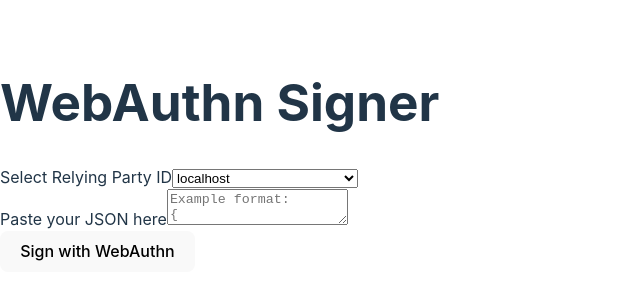
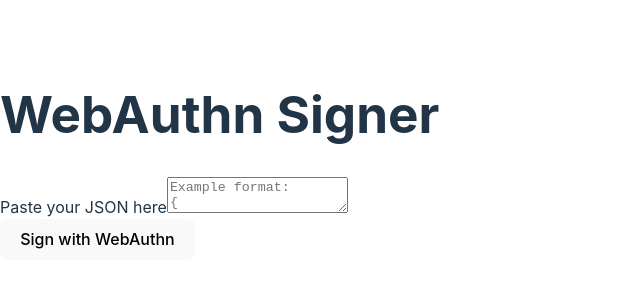
Before and after one commit to WatameBytes/webauthn-signer, a React (Vite) app: page / in a window 1280 px wide. Shown: the part 244-544 px from the top of the page, without its empty margins (0-640 px from the left). Built offline with nearby package versions, Linux system fonts and the light colour scheme; the HTML template or start-up script is replaced by a standard one.

Commit message:
Update App.jsx

```diff
--- a/src/App.jsx
+++ b/src/App.jsx
@@ -6,7 +6,6 @@
   const [status, setStatus] = useState('');
   const [error, setError] = useState('');
   const [output, setOutput] = useState('');
-  const [selectedRpId, setSelectedRpId] = useState('localhost');
 
   const handleSign = async () => {
     try {
@@ -16,15 +15,10 @@
       // Parse the input JSON
       const data = JSON.parse(jsonInput);
 
-      // Parse the publicKeyCredentialCreationOptions and modify rpId
+      // Parse the publicKeyCredentialCreationOptionsJson
       const parsedOptions = JSON.parse(data.publicKeyCredentialCreationOptionsJson);
 
-      // Update the rpId
-      if (parsedOptions.publicKey && parsedOptions.publicKey.rp) {
-        parsedOptions.publicKey.rp.id = selectedRpId;
-      }
-
-      setStatus('Creating credentials with rpId: ' + selectedRpId);
+      setStatus('Creating credentials...');
 
       // Create the credential using the library
       const credential = await webauthnJson.create(parsedOptions);
@@ -41,7 +35,6 @@
       };
 
       setStatus('Signing completed successfully!');
-
       // Create formatted output string with custom headers
       const formattedOutput = `# Header format Object version:\n${JSON.stringify(resultObject, null, 2)}\n\n# Header format String version:\n${JSON.stringify(resultString, null, 2)}`;
       setOutput(formattedOutput);
@@ -60,20 +53,6 @@
 
         <div>
           <label className="block text-sm font-medium text-gray-700 mb-2">
-            Select Relying Party ID
-          </label>
-          <select
-            value={selectedRpId}
-            onChange={(e) => setSelectedRpId(e.target.value)}
-            className="w-full px-3 py-2 border rounded-md bg-white"
-          >
-            <option value="localhost">localhost</option>
-            <option value="webauthn-signer.vercel.app">webauthn-signer.vercel.app</option>
-          </select>
-        </div>
-
-        <div>
-          <label className="block text-sm font-medium text-gray-700 mb-2">
             Paste your JSON here
           </label>
           <textarea
@@ -83,7 +62,7 @@
             placeholder={`Example format:
 {
   "registrationId": "your-registration-id",
-  "publicKeyCredentialCreationOptions": "your-json-string"
+  "publicKeyCredentialCreationOptionsJson": "your-json-string"
 }`}
           />
         </div>
```
